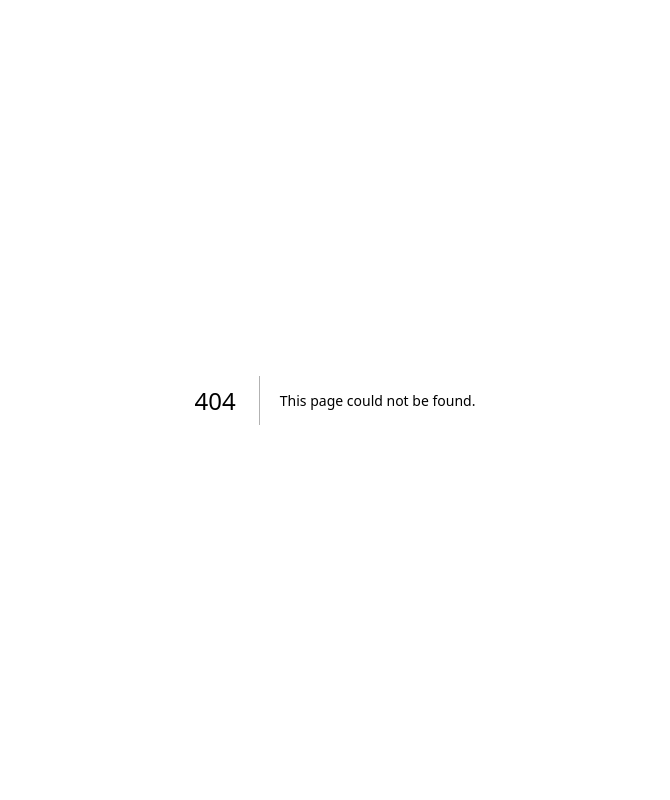
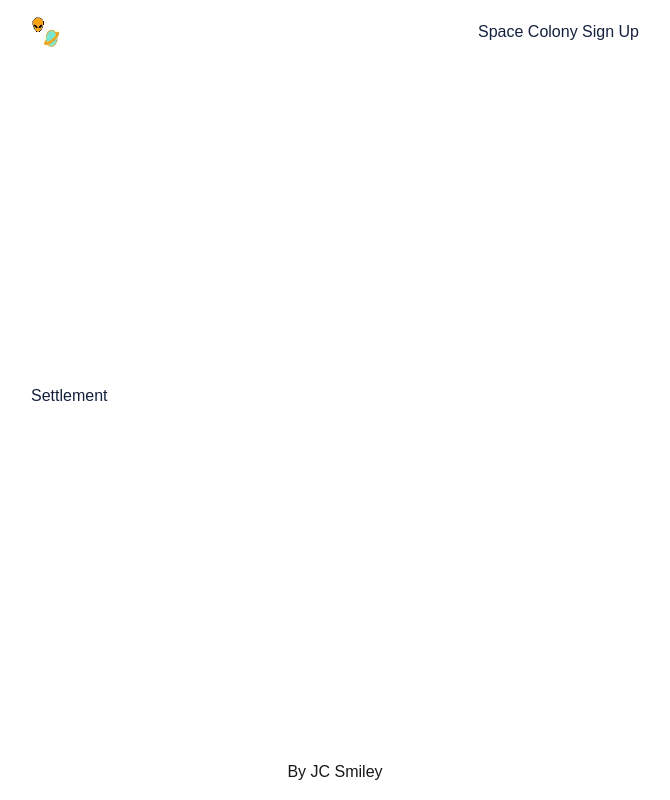
Before and after one commit to jcsmileyjr/alien-neighbor, a Next.js app: page /Settlement in a window 1280 px wide. Before the commit this address had no page. Shown: the whole page, without its empty margins (305-975 px from the left). Built offline with nearby package versions, Linux system fonts and the light colour scheme.

Commit message:
Feat Settlement: Create basic page

```diff
--- /dev/null
+++ b/src/app/Settlement/page.tsx
@@ -0,0 +1,15 @@
+import Header from "../components/Header/Header";
+
+export default function Settlement() {
+    return (
+        <div className="p-4 h-screen flex flex-col justify-between sm:mx-auto md:w-2/3 lg:w-1/2 2xl:w-1/3">
+            <Header />
+            <main className="flex flex-col gap-4 text-blueBlack">
+                Settlement
+            </main>
+            <footer className="text-center mt-4">
+                By JC Smiley
+            </footer>
+        </div>
+    )
+}
```
